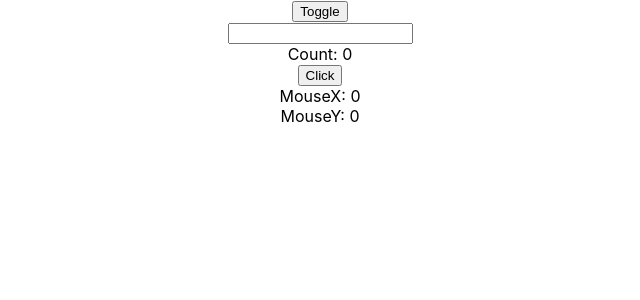
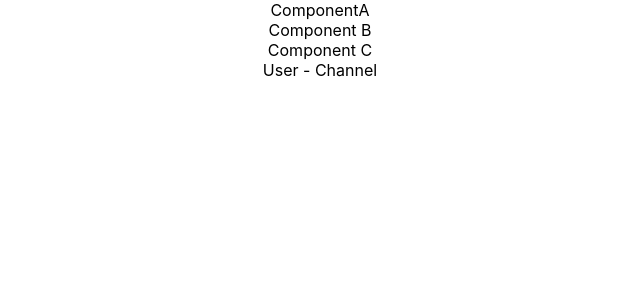
Before and after one commit to Madhava2209/Learn-React, a React (Create React App) app: page / in a window 1280 px wide. Shown: the top 300 px of the page, without its empty margins (320-960 px from the left). Built offline with nearby package versions, Linux system fonts and the light colour scheme.

Commit message:
useContext hook

```diff
--- a/src/App.js
+++ b/src/App.js
@@ -1,4 +1,5 @@
 import './App.css';
+import React from 'react';
 import Counter from './Components/Counter';
 import ErrorBoundary from './Components/ErrorBoundary';
 import Form from './Components/Form';
@@ -19,7 +20,10 @@ import RenderPropsClickCounter from './Components/RenderProps/RenderPropsClickCo
 import RenderPropsHoverCounter from './Components/RenderProps/RenderPropsHoverCounter';
 import RenderWithCounter from './Components/RenderProps/RenderWithCounter';
 import Welcome from './Components/Welcome';
+import ComponentA from './Components/Hook-useContext/ComponentA';
 
+export const userContext = React.createContext() //useContext-Hook
+export const channelContext = React.createContext()
 function App() {
   return (
     <div className="App">
@@ -55,7 +59,13 @@ function App() {
       </RenderWithCounter> */}
       {/* <HookCounter /> */}
       {/* <CounterUseEffect /> */}
-      <CounterContainer />
+      {/* <CounterContainer /> */}
+      {/* useContext-hook */}
+      <userContext.Provider value={'User'}>
+        <channelContext.Provider value={'Channel'}>
+          <ComponentA />
+        </channelContext.Provider>
+      </userContext.Provider>
     </div>
   );
 }
--- /dev/null
+++ b/src/Components/Hook-useContext/ComponentA.js
@@ -0,0 +1,13 @@
+import React from 'react'
+import ComponentB from './ComponentB'
+
+function ComponentA() {
+  return (
+    <div>
+      ComponentA
+      <ComponentB />
+    </div>
+  )
+}
+
+export default ComponentA
--- /dev/null
+++ b/src/Components/Hook-useContext/ComponentB.js
@@ -0,0 +1,13 @@
+import React from 'react'
+import ComponentC from './ComponentC'
+
+function ComponentB() {
+  return (
+    <div>
+      Component B
+      <ComponentC />
+    </div>
+  )
+}
+
+export default ComponentB
--- /dev/null
+++ b/src/Components/Hook-useContext/ComponentC.js
@@ -0,0 +1,16 @@
+import React from 'react'
+import { useContext } from 'react'
+import { channelContext, userContext } from '../../App'
+
+function ComponentC() {
+   const user = useContext(userContext)
+   const channel = useContext(channelContext)
+  return (
+    <div>
+        Component C <br />
+        {user} - {channel}
+    </div>
+  )
+}
+
+export default ComponentC
```
